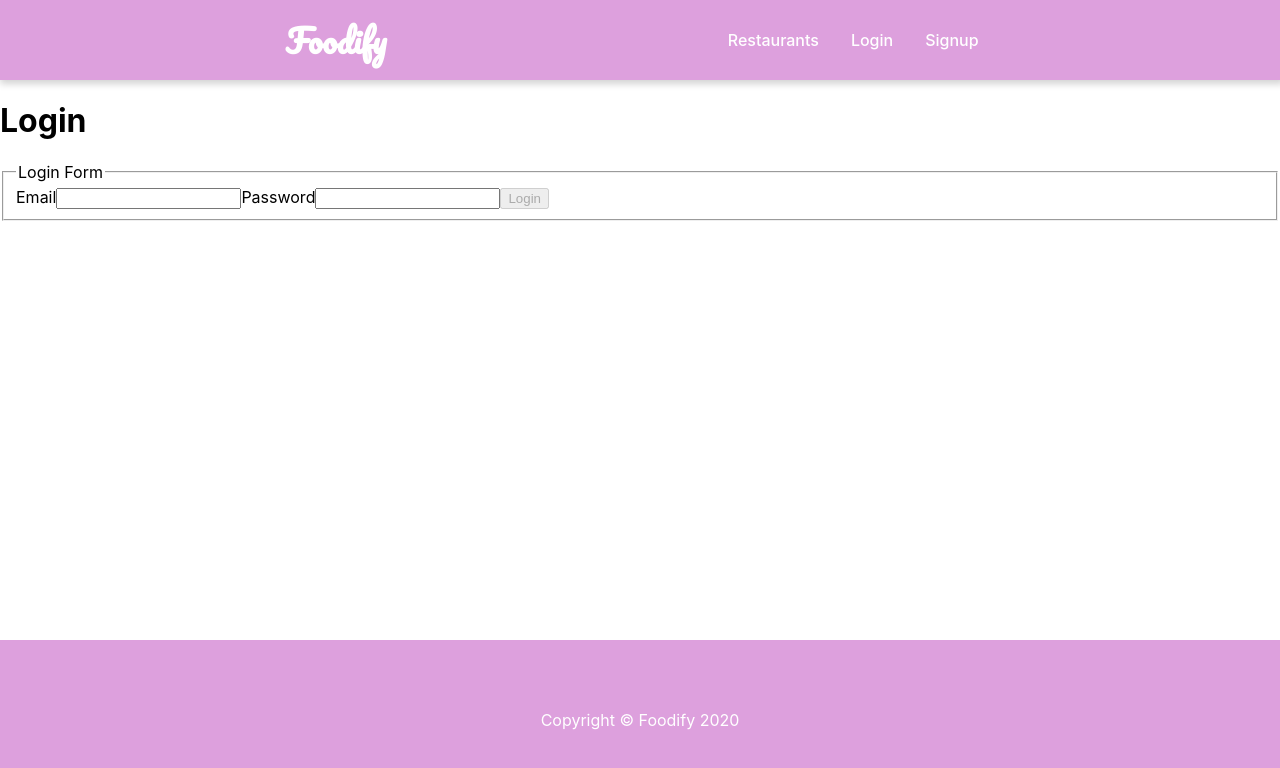
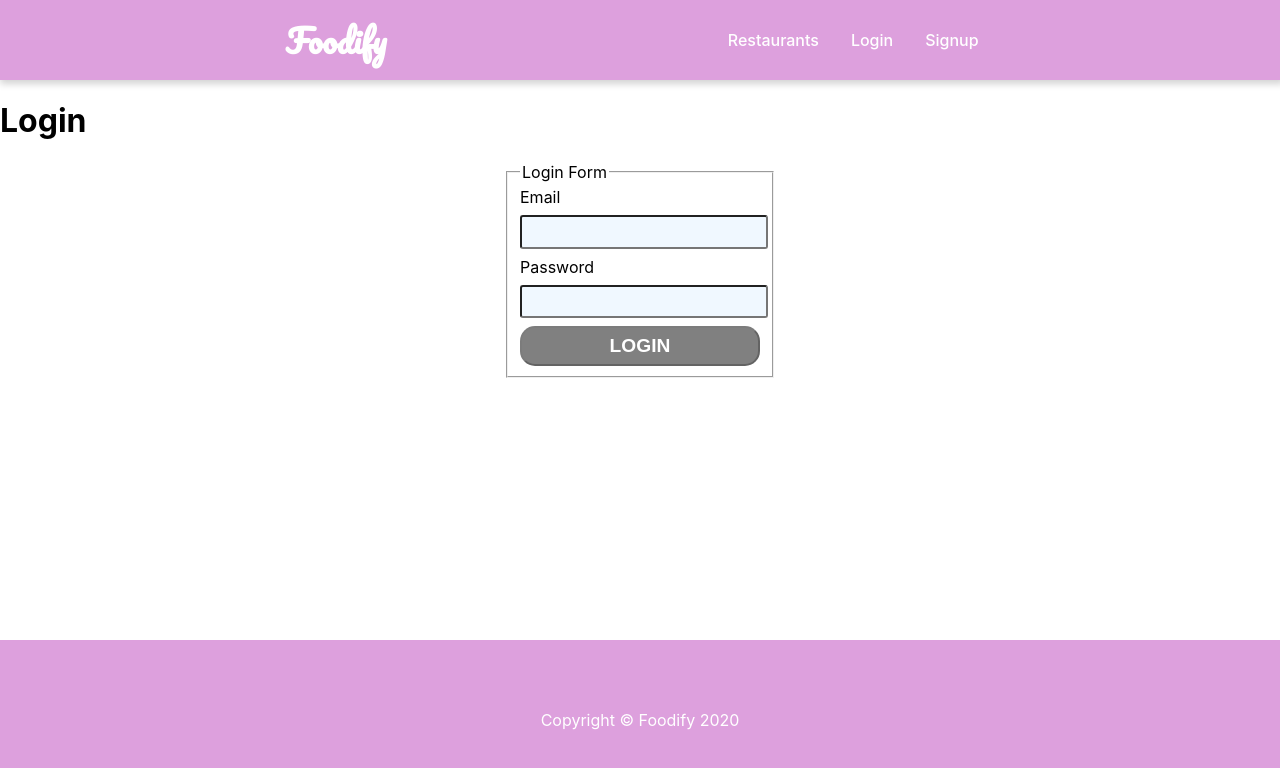
Before and after one commit to arthur-ryoo/Foodify, a React (Create React App) app: page /login in a window 1280 px wide. Shown: the top 768 px of the page. Built offline with nearby package versions, Linux system fonts and the light colour scheme.

Commit message:
change class name

```diff
--- a/src/components/LoginForm/LoginForm.module.css
+++ b/src/components/LoginForm/LoginForm.module.css
@@ -1,11 +1,11 @@
-.form fieldset {
+.section fieldset {
   display: flex;
   flex-direction: column;
   width: 15rem;
   margin: 0 auto;
 }
 
-.form input {
+.section input {
   width: 100%;
   margin: 0.5rem 0 0.5rem 0;
   border-radius: 3px;
@@ -13,7 +13,7 @@
   background-color: aliceblue;
 }
 
-.form button {
+.section button {
   width: 100%;
   height: 2.5rem;
   background-color: cornflowerblue;
@@ -23,3 +23,13 @@
   font-weight: 600;
   font-size: 1.2rem;
 }
+
+.section button:disabled {
+  background-color: grey;
+}
+
+.section p {
+  color: red;
+  font-weight: 700;
+  text-align: center;
+}
```
